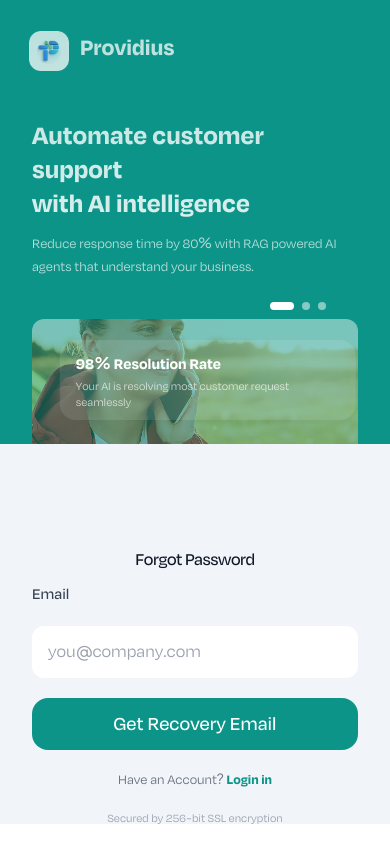
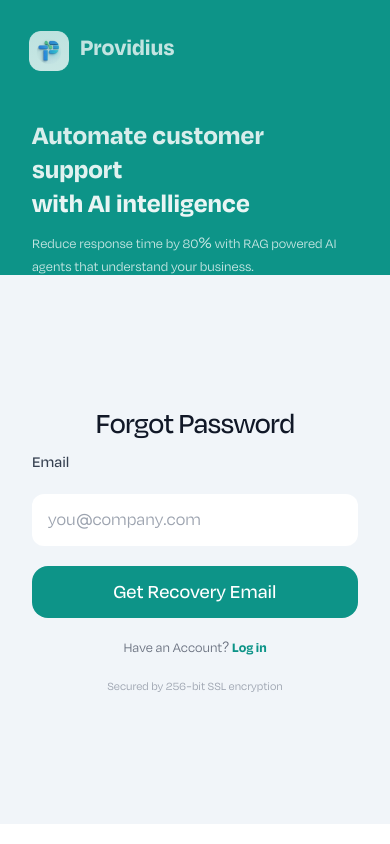
Before and after one commit to ProvidiustTech/dashboard, a Next.js app: page /login/forgotpassword in a window 390 px wide. Built offline with nearby package versions, Linux system fonts and the light colour scheme; a web font is replaced by a local one.

Commit message:
better-looks

```diff
--- a/src/app/(auth)/login/forgotpassword/page.tsx
+++ b/src/app/(auth)/login/forgotpassword/page.tsx
@@ -51,7 +51,7 @@ export default function SignInPage() {
       <div className="w-full  bg-white dark:bg-gray-900 h-screen xl:h-[100vh] shadow-2xl overflow-hidden flex flex-col xl:flex-row transition-colors duration-200">
 
         {/* ── Left teal panel ── */}
-        <div className="xl:w-[50%] h-[55vh] xl:h-screen pt-16 bg-[#0D9488] dark:bg-emerald-900 flex flex-col p-8 xl:p-16 xl:px-20 relative overflow-hidden bg-gradient-to-br from-[#0D9488] dark:from-emerald-800 to-[#0D9488]-dark dark:to-emerald-900 transition-colors duration-200">
+        <div className="xl:w-[50%] h-[35vh] xl:h-screen pt-16 bg-[#0D9488] dark:bg-emerald-900 flex flex-col p-8 xl:p-16 xl:px-20 relative overflow-hidden bg-gradient-to-br from-[#0D9488] dark:from-emerald-800 to-[#0D9488]-dark dark:to-emerald-900 transition-colors duration-200">
           {/* Logo */}
           <div className="xl:block ">
             <div className="flex items-center gap-2.5 mb-12">
@@ -75,10 +75,10 @@ export default function SignInPage() {
 
           {/* Placeholder image area with teal overlay feel */}
           <div className="absolute inset-0 bg-gradient-to-b from-[#0D9488]/30 to-[#0D9488]-dark/60" />
-          <img className="xl:w-[92%] mt-8 h-[43%] xl:mt-0 object-cover rounded-xl xl:h-[80%]" src="/dashboard/lady.png" alt="Customer Support Demo" />
+          <img className="xl:w-[92%] hidden xl:block mt-8 h-[43%] xl:mt-0 object-cover rounded-xl xl:h-[80%]" src="/dashboard/lady.png" alt="Customer Support Demo" />
 
           {/* Navigation dots - Mobile and Tablet only */}
-          <div className="xl:hidden absolute top-[65%] right-16 flex gap-2 z-10">
+          <div className="xl:hidden absolute hidden  top-[65%] right-16 gap-2 z-10">
             {mobilestats.map((_, i) => (
               <button
                 key={i}
@@ -95,7 +95,7 @@ export default function SignInPage() {
             onTouchStart={handleTouchStart}
             onTouchMove={handleTouchMove}
             onTouchEnd={handleTouchEnd}
-            className="xl:hidden absolute bottom-3 w-[76%] left-44 transform -translate-x-1/2 flex gap-10 m-8">
+            className="xl:hidden absolute hidden bottom-3 w-[76%] left-44 transform -translate-x-1/2 gap-10 m-8">
             <div className="w-full flex gap-20 transition-transform duration-300 ease-out"
               style={{ transform: `translateX(-${currentSlide * 122}%)` }}
             >
@@ -124,8 +124,8 @@ export default function SignInPage() {
         </div>
 
         {/* ── Right sign-in panel ── */}
-        <div className="flex-1  overflow-y-auto xl:h-screen flex h-[50%] xl:pt-0 pt-40 text-md xl:text-xl flex-col bottom-2 top-[-20px] relative justify-center px-8 sm:px-12 py-14 bg-[#F1F5F9] dark:bg-gray-900 transition-colors duration-200">
-          <h1 className="xl:text-5xl text-lg font-medium dark:text-white xl:relative xl:top-12 text-gray-900 text-center mb-2 tracking-tight">Forgot Password</h1>
+        <div className="flex-1 overflow-y-auto xl:h-screen flex h-[50%] xl:pt-0 pt-0 text-md xl:text-xl flex-col bottom-2 top-[-20px] relative justify-center px-8 sm:px-12 py-14 bg-[#F1F5F9] dark:bg-gray-900 transition-colors duration-200">
+          <h1 className="xl:text-5xl text-3xl mt-14 font-medium dark:text-white xl:relative xl:top-12 text-gray-900 text-center mb-2 tracking-tight">Forgot Password</h1>
 
           <form action="/onboarding/success" className="w-full">
             <div className="space-y-5 max-w-sm w-full mt-0 xl:mt-16 mx-auto">
@@ -149,8 +149,8 @@ export default function SignInPage() {
               <div className="mt-6 text-center space-y-2">
                 <p className="xl:text-lg text-sm dark:text-white text-gray-500">
                  Have an Account?{' '}
-                  <Link href="/" className="text-teal-600 font-semibold hover:underline">
-                    Login in
+                  <Link href="/login" className="text-teal-600 font-semibold hover:underline">
+                  Log in
                   </Link>
                 </p>
               </div>
--- a/src/app/(auth)/login/page.tsx
+++ b/src/app/(auth)/login/page.tsx
@@ -14,13 +14,13 @@ export default function SignInPage() {
 
   const stats = [
     { val: "98%", label: "Resolution Rate" },
-    { val: "3s",  label: "Avg Response" },
-    { val: "2%",  label: "Escalation rate" },
+    { val: "3s", label: "Avg Response" },
+    { val: "2%", label: "Escalation rate" },
   ];
   const mobilestats = [
     { val: "98% Resolution Rate", label: "Your AI is resolving most customer request seamlessly" },
-    { val: "3s Avg Response",  label: "Customers receive replies almost instantly across all channels" },
-    { val: "2% Escalation rate",  label: "AI is confidently handling most requests with minimal handoffs" },
+    { val: "3s Avg Response", label: "Customers receive replies almost instantly across all channels" },
+    { val: "2% Escalation rate", label: "AI is confidently handling most requests with minimal handoffs" },
   ];
 
   const handleTouchStart = (e: React.TouchEvent<HTMLDivElement>) => {
@@ -51,7 +51,7 @@ export default function SignInPage() {
       <div className="w-full  bg-white dark:bg-gray-900 h-screen xl:h-[100vh] shadow-2xl overflow-hidden flex flex-col xl:flex-row transition-colors duration-200">
 
         {/* ── Left teal panel ── */}
-        <div  className="xl:w-[50%] h-[35vh] xl:h-screen pt-16 bg-[#0D9488] dark:bg-emerald-900 flex flex-col p-8 xl:p-16 xl:px-20 relative overflow-hidden bg-gradient-to-br from-[#0D9488] dark:from-emerald-800 to-[#0D9488]-dark dark:to-emerald-900 transition-colors duration-200">
+        <div className="xl:w-[50%] h-[35vh] xl:h-screen pt-16 bg-[#0D9488] dark:bg-emerald-900 flex flex-col p-8 xl:p-16 xl:px-20 relative overflow-hidden bg-gradient-to-br from-[#0D9488] dark:from-emerald-800 to-[#0D9488]-dark dark:to-emerald-900 transition-colors duration-200">
           {/* Logo */}
           <div className="xl:block ">
             <div className="flex items-center gap-2.5 mb-12">
@@ -83,8 +83,7 @@ export default function SignInPage() {
               <button
                 key={i}
                 onClick={() => setCurrentSlide(i)}
-                  className={`w-2 h-2 rounded-full transition-all ${
-                    i === currentSlide ? "bg-white w-6" : "bg-white/50"
+                className={`w-2 h-2 rounded-full transition-all ${i === currentSlide ? "bg-white w-6" : "bg-white/50"
                   }`}
                 aria-label={`Go to slide ${i + 1}`}
               />
@@ -126,7 +125,7 @@ export default function SignInPage() {
 
         {/* ── Right sign-in panel ── */}
         <div className="flex-1  overflow-auto xl:h-screen flex h-[50%] xl:pt-0 pt-20 text-md xl:text-xl flex-col bottom-2 top-[-10px] relative justify-center px-8 sm:px-12 py-14 bg-[#F1F5F9] dark:bg-gray-900 transition-colors duration-200">
-          <h1 className="xl:text-5xl text-3xl font-medium dark:text-white xl:relative xl:top-12 text-gray-900 text-center mb-2 tracking-tight">Welcome back!</h1>
+          <h1 className="xl:text-5xl text-3xl mt-14 font-medium dark:text-white xl:relative xl:top-12 text-gray-900 text-center mb-2 tracking-tight">Welcome back!</h1>
           <p className="text-gray-400 dark:text-gray-500 text-sm xl:text-lg xl:top-14 relative mb-9 text-center transition-colors">Sign in to your workspace</p>
 
           <form action="/onboarding/success" className="w-full">
```
Lines whose indentation alone changed are shown as unchanged.
